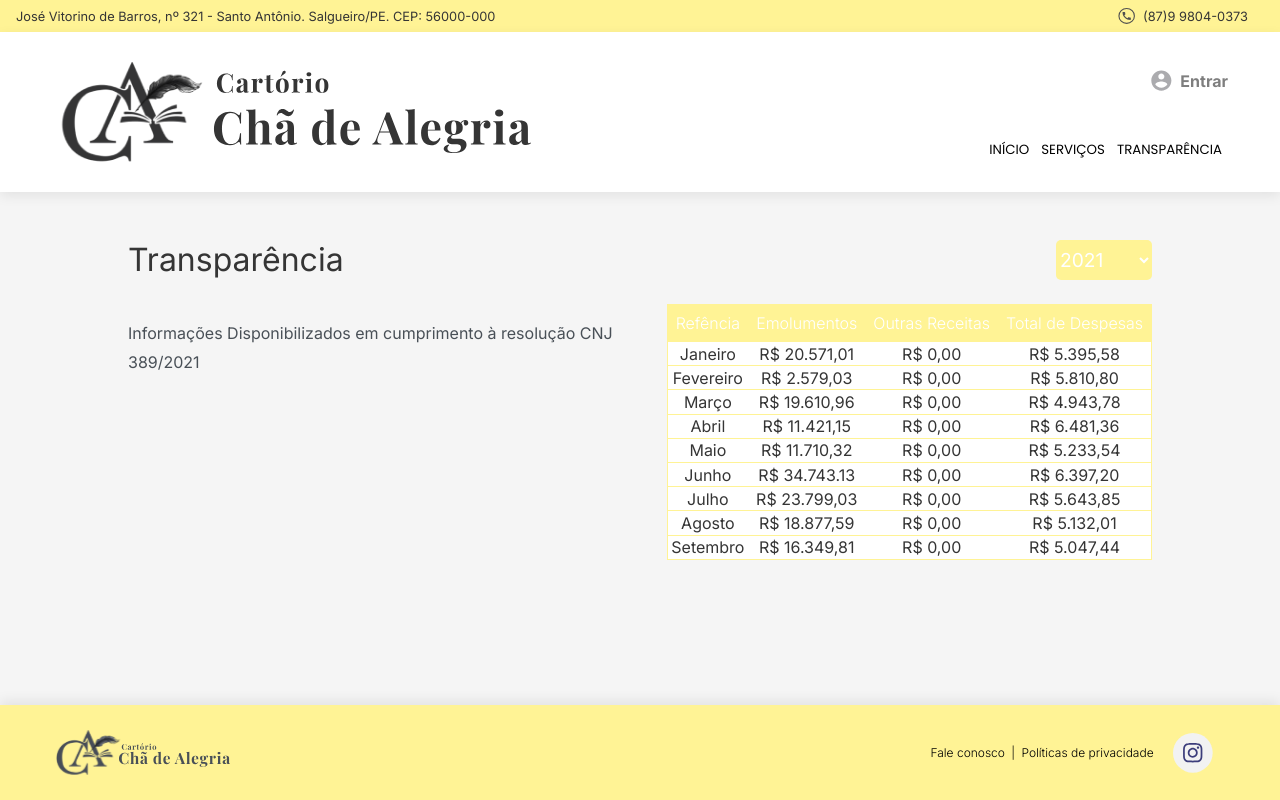
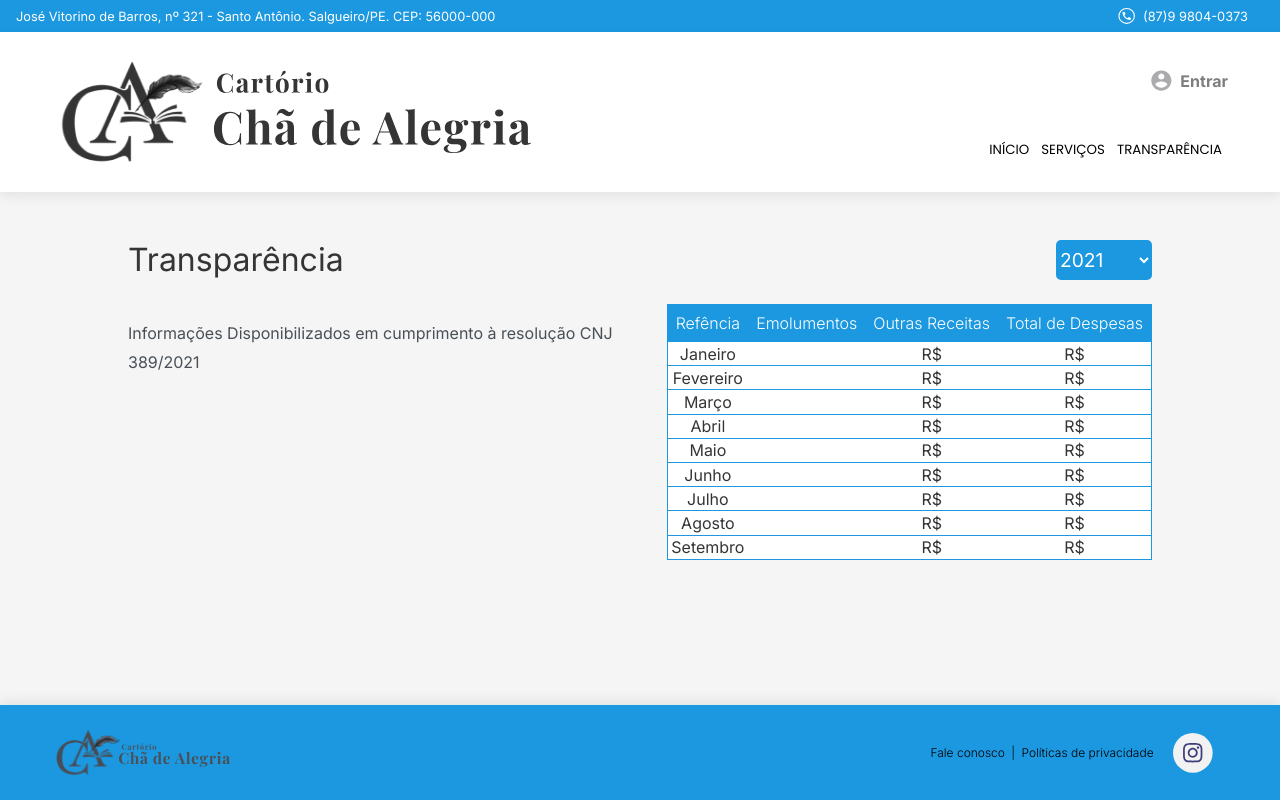
Before and after one commit to netalcode/cartorio-lg-1-model-2, a Next.js app: page /transparence in a window 1280 px wide. Built offline with nearby package versions, Linux system fonts and the light colour scheme.

Commit message:
Personalização do componet Header

```diff
--- a/data/transparence.json
+++ b/data/transparence.json
@@ -1,11 +1,11 @@
  [
-    {"id": "63b00f66-3524-4233-a942-a09c3c06fed0", "ref": "Janeiro", "emol": "R$ 20.571,01", "outrasRec": "R$ 0,00 ", "desp": "R$ 5.395,58" },
-    {"id": "4b57f0ff-094f-4155-ad68-3a701fe4ede5", "ref": "Fevereiro", "emol": "R$ 2.579,03", "outrasRec": "R$ 0,00 ", "desp": "R$ 5.810,80" },
-    {"id": "ae174d8d-b4ef-44ba-8e7e-18c6622a9dd5", "ref": "Março", "emol": "R$ 19.610,96", "outrasRec": "R$ 0,00 ", "desp": "R$ 4.943,78" },
-    {"id": "db48683d-857f-4fa6-926a-0e541428083b", "ref": "Abril", "emol": "R$ 11.421,15", "outrasRec": "R$ 0,00 ", "desp": "R$ 6.481,36" },
-    {"id": "952b7cb5-b98a-4542-914a-5b46f5419f8c", "ref": "Maio", "emol": "R$ 11.710,32", "outrasRec": "R$ 0,00 ", "desp": "R$ 5.233,54" },
-    {"id": "45478d92-0d1a-4a46-8d80-e59b80989300", "ref": "Junho", "emol": "R$ 34.743.13", "outrasRec": "R$ 0,00 ", "desp": "R$ 6.397,20" },
-    {"id": "adfb1be2-4526-4980-b615-4ffe1ffbb9e9", "ref": "Julho", "emol": "R$ 23.799,03", "outrasRec": "R$ 0,00 ", "desp": "R$ 5.643,85" },
-    {"id": "a047f9a4-7694-442f-bd3f-3a2e129a4268", "ref": "Agosto", "emol": "R$ 18.877,59", "outrasRec": "R$ 0,00 ", "desp": "R$ 5.132,01" },
-    {"id": "d3cea0c0-81f5-4e5e-a7b4-f6a9754f642d", "ref": "Setembro", "emol": "R$ 16.349,81", "outrasRec": "R$ 0,00 ", "desp": "R$ 5.047,44" }
+    {"id": "63b00f66-3524-4233-a942-a09c3c06fed0", "ref": "Janeiro", "emol": "", "outrasRec": "R$ ", "desp": "R$" },
+    {"id": "4b57f0ff-094f-4155-ad68-3a701fe4ede5", "ref": "Fevereiro", "emol": "", "outrasRec": "R$ ", "desp": "R$" },
+    {"id": "ae174d8d-b4ef-44ba-8e7e-18c6622a9dd5", "ref": "Março", "emol": "", "outrasRec": "R$ ", "desp": "R$" },
+    {"id": "db48683d-857f-4fa6-926a-0e541428083b", "ref": "Abril", "emol": "", "outrasRec": "R$ ", "desp": "R$" },
+    {"id": "952b7cb5-b98a-4542-914a-5b46f5419f8c", "ref": "Maio", "emol": "", "outrasRec": "R$ ", "desp": "R$" },
+    {"id": "45478d92-0d1a-4a46-8d80-e59b80989300", "ref": "Junho", "emol": "", "outrasRec": "R$ ", "desp": "R$" },
+    {"id": "adfb1be2-4526-4980-b615-4ffe1ffbb9e9", "ref": "Julho", "emol": "", "outrasRec": "R$ ", "desp": "R$" },
+    {"id": "a047f9a4-7694-442f-bd3f-3a2e129a4268", "ref": "Agosto", "emol": "", "outrasRec": "R$ ", "desp": "R$" },
+    {"id": "d3cea0c0-81f5-4e5e-a7b4-f6a9754f642d", "ref": "Setembro", "emol": "", "outrasRec": "R$ ", "desp": "R$" }
 ]
--- a/src/components/Header/index.jsx
+++ b/src/components/Header/index.jsx
@@ -34,7 +34,7 @@ export default function Header() {
             <header>
                 <span>{`${street}, nº ${number} - ${district}. ${city}/${uf}. CEP: ${CEP}`}</span>
                 <div className={styles.whatsapp}>
-                    <img src="/icons/whatsapp_dark.svg" alt="Whatsapp" />
+                    <img src="/icons/whatsapp_light.svg" alt="Whatsapp" />
                     <a href={whats}  target="_blank" rel="noreferrer">
                         <span>{whatsapp}</span>
                     </a>
--- a/src/components/Header/styles.module.scss
+++ b/src/components/Header/styles.module.scss
@@ -5,7 +5,7 @@
         display: flex;
         justify-content: space-between;
         padding: 0 2rem 0 1rem;
-        color: var(--text-primary);
+        color: var(--text-tertiary);
         font-size: 0.8rem;
         background-color: var(--brand-primary);
         align-items: center;
@@ -102,7 +102,7 @@
                                 a {
                                     padding: 0.8rem;
                                     display: block;
-                                    color: var(--text);
+                                    color: var(--text-tertiary);
                                     transition: background 0.3s;
                                     &:hover {
                                         background-color: var(--options-hover-gray);
--- a/src/styles/globals.css
+++ b/src/styles/globals.css
@@ -28,12 +28,13 @@ a {
     /* white */
     --white: #ffffff;
     /* Backgrounds */
-    --brand-primary: #fff395;
+    --brand-primary: #1B98E0;
     --brand-secondary: #d6d6d6;
     --brand-tertiary: #f5f5f7;
     /* Texts */
     --text-primary: #353535;
     --text-secondary: #495057;
+    --text-tertiary: #ffffff;
     /* Status */
     --done: #2dccff;
     --success: #56f000;
```
